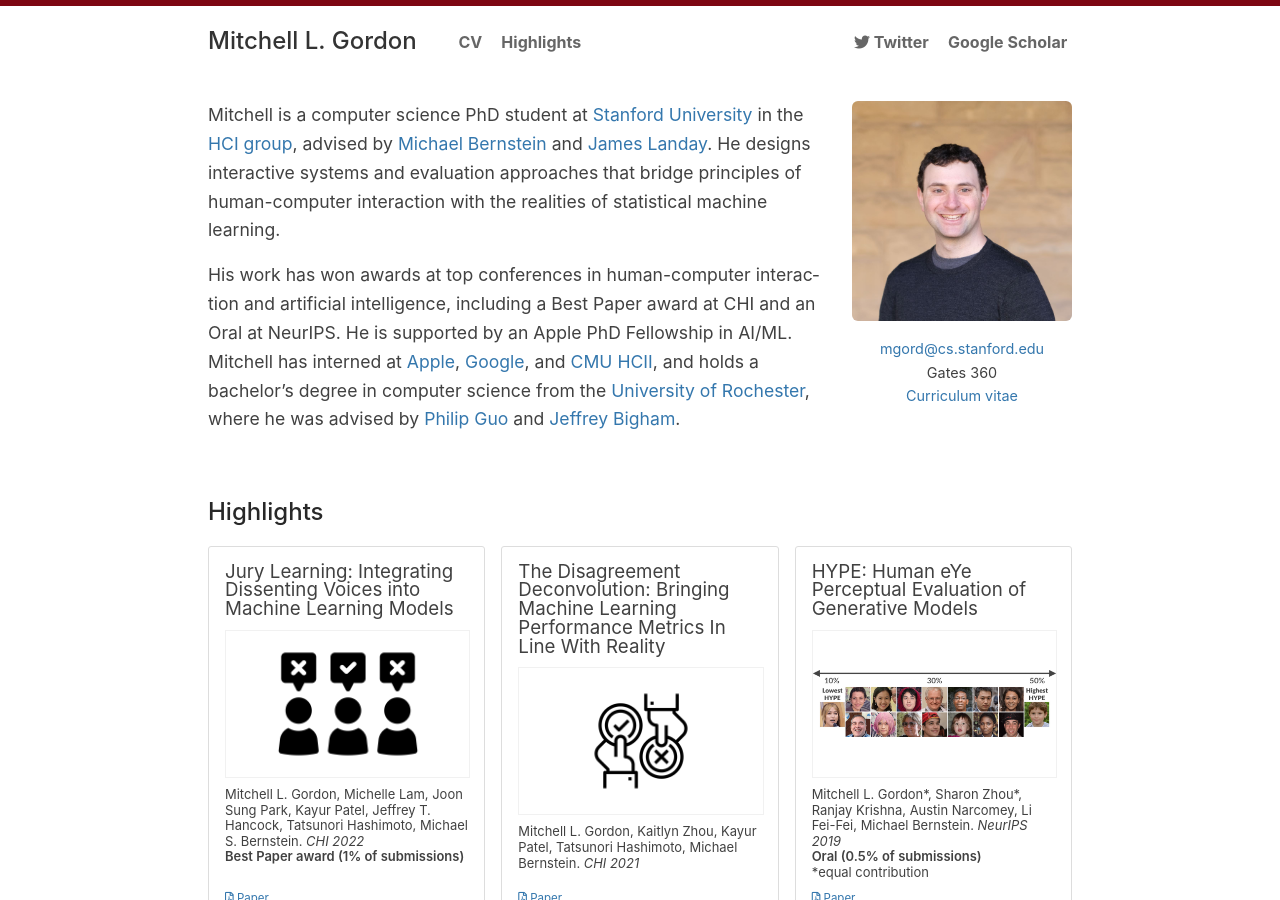
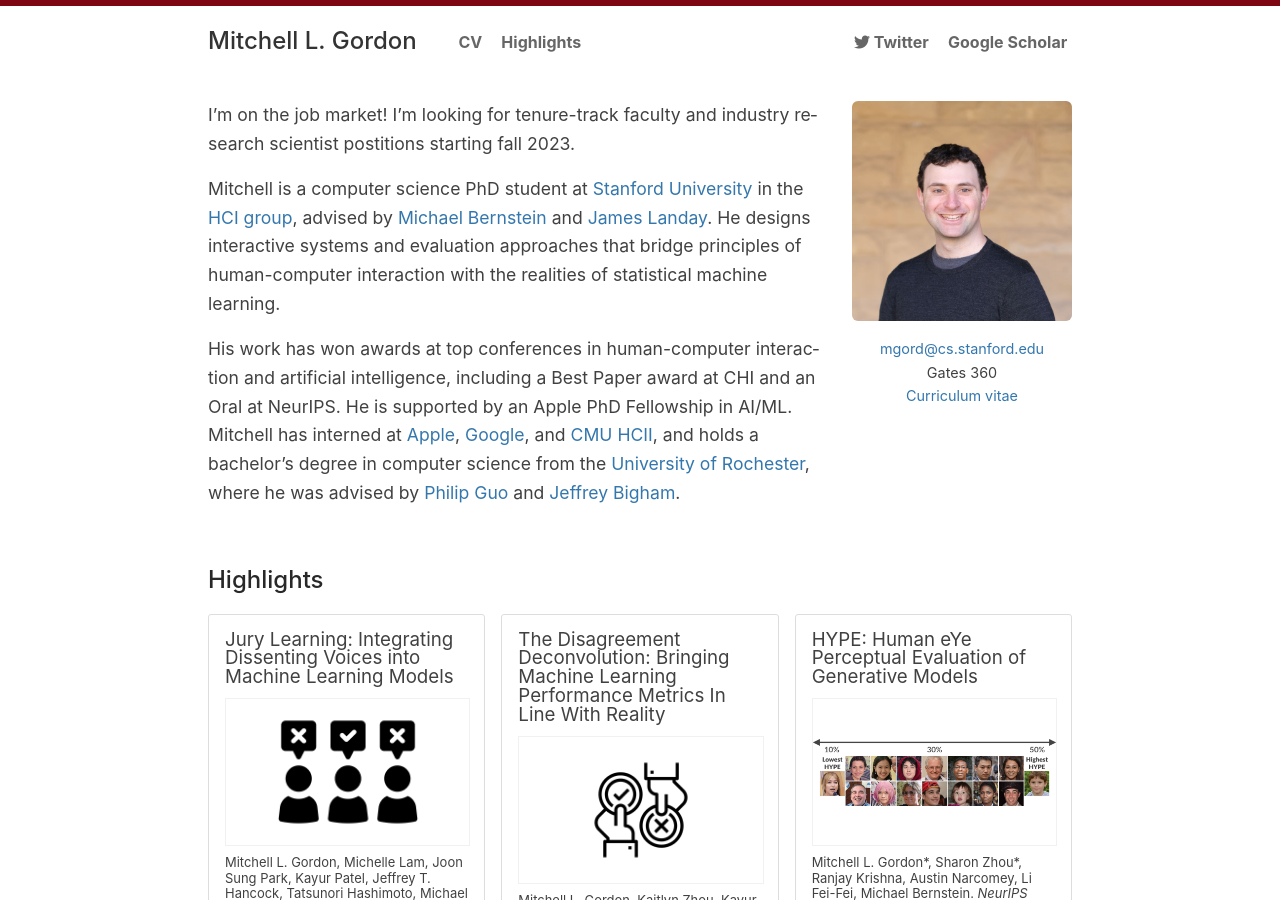
Before and after one commit to mitchellg/mitchellg.github.io, a Jekyll site: the page built from index.md, in a window 1280 px wide and 900 px high. Built offline with Jekyll 4.4.1, drawn with Linux system fonts in a browser that asks for light colours; a style sheet for code colours, icons or effects is not loaded.

Commit message:
Update index.md

```diff
--- a/index.md
+++ b/index.md
@@ -9,6 +9,8 @@ class: home
 <div class="columns" markdown="1">
 
 <div class="intro" markdown="1">
+I'm on the job market! I'm looking for tenure-track faculty and industry research scientist postitions starting fall 2023.
+
 Mitchell is a computer science PhD student at [Stanford University](http://www.stanford.edu/) in the [HCI group](http://hci.stanford.edu/), advised by [Michael Bernstein](https://hci.stanford.edu/msb/) and [James Landay](https://www.landay.org/). He designs interactive systems and evaluation approaches that bridge principles of human-computer interaction with the realities of statistical machine learning.
 
 His work has won awards at top conferences in human-computer interaction and artificial intelligence, including a Best Paper award at CHI and an Oral at NeurIPS. He is supported by an Apple PhD Fellowship in AI/ML. Mitchell has interned at [Apple](http://apple.com/), [Google](http://apple.com/), and [CMU HCII](http://www.hcii.cmu.edu/), and holds a bachelor's degree in computer science from the [University of Rochester](http://www.rochester.edu/), where he was advised by [Philip Guo](https://pg.ucsd.edu/) and [Jeffrey Bigham](https://www.cs.cmu.edu/~jbigham/).
```
